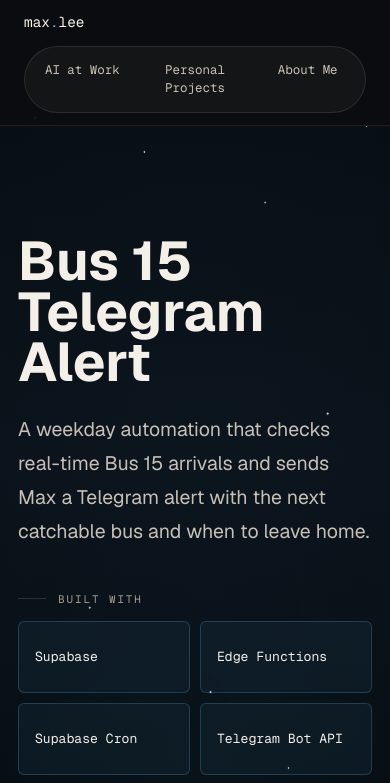
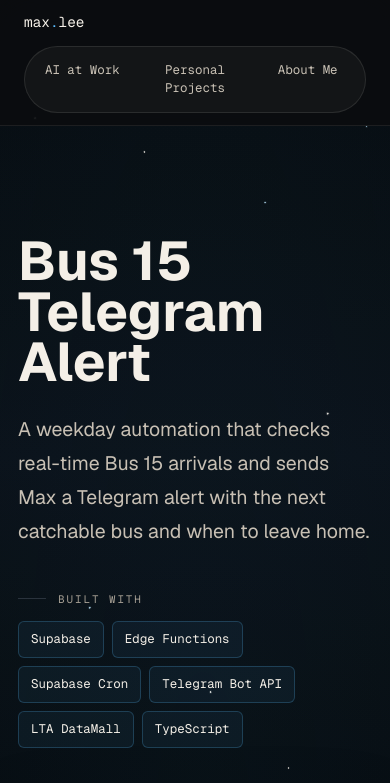
Before and after one commit to maxleesianyi/max-lee-ai-portfolio-website, a Next.js app: page /projects/bus-15-telegram-alert in a window 390 px wide. Shown: the top 783 px of the page. Built offline with nearby package versions, Linux system fonts and the light colour scheme.

Commit message:
Compact project technology cards

```diff
--- a/app/globals.css
+++ b/app/globals.css
@@ -1445,26 +1445,23 @@ a:hover .browser-frame {
 }
 
 .case-tech-cards {
-  display: grid;
-  grid-template-columns: repeat(5, minmax(0, 1fr));
-  gap: 10px;
-  max-width: 980px;
+  display: flex;
+  flex-wrap: wrap;
+  gap: 8px;
+  max-width: 760px;
   margin-top: 14px;
   padding: 0;
   list-style: none;
 }
 
 .case-tech-cards li {
-  display: flex;
-  align-items: center;
-  min-height: 72px;
-  padding: 16px;
+  padding: 9px 12px;
   border: 1px solid rgba(91, 189, 255, 0.22);
   border-radius: 6px;
   background: rgba(91, 189, 255, 0.06);
   color: var(--bone);
   font-family: var(--font-geist-mono), monospace;
-  font-size: 0.82rem;
+  font-size: 0.78rem;
   line-height: 1.35;
 }
 
@@ -1550,15 +1547,6 @@ a:hover .browser-frame {
   font-weight: 500;
 }
 
-@media (max-width: 760px) {
-  .case-tech-cards {
-    grid-template-columns: repeat(2, minmax(0, 1fr));
-  }
-
-  .case-tech-cards li:last-child {
-    grid-column: span 2;
-  }
-}
 
 .case-narrative {
   display: grid;
--- a/content/site.json
+++ b/content/site.json
@@ -248,9 +248,10 @@
         "The app also includes production plumbing for Supabase persistence, private login placeholders, daily practice, manual practice modes, topic mastery, and a future freshness review queue for approved OpenAI and competitor source updates."
       ],
       "tags": [
+        "Codex",
+        "OpenAI API",
         "Next.js",
         "TypeScript",
-        "OpenAI API",
         "Supabase",
         "Vercel"
       ],
```
